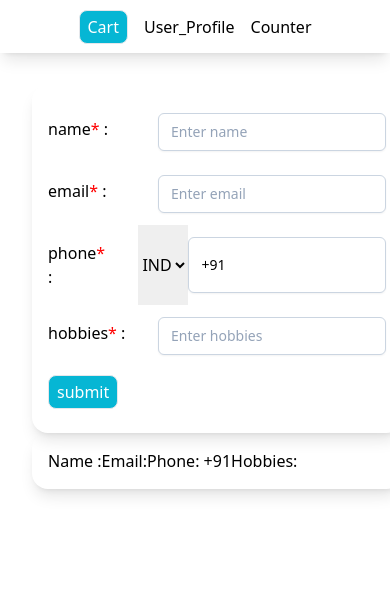
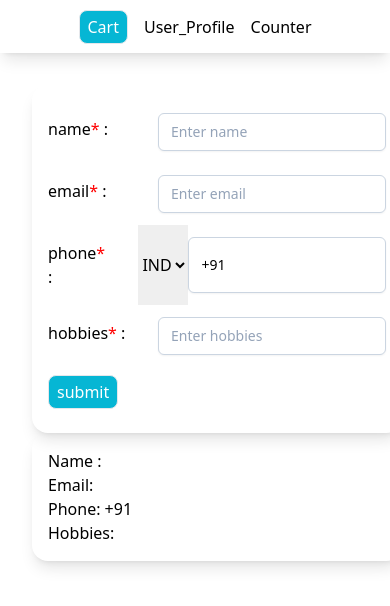
Before and after one commit to satishIllumina/ReactAssignment, a React (Vite) app: page /userprofile in a window 390 px wide. Shown: the top 606 px of the page. Built offline with nearby package versions, Linux system fonts and the light colour scheme.

Commit message:
more responsives added

```diff
--- a/src/App.css
+++ b/src/App.css
@@ -2,16 +2,16 @@
   box-sizing: border-box;
 }
 
-.main{
+/* .main{
   display: flex;
   margin: 1rem;
   flex-wrap: wrap;
   box-sizing: border-box;
   justify-content: center;
-}
+} */
 .product{
   height: 300px;
-  width: 200px;
+  width: 180px;
   margin: 1rem;
   /* box-shadow: 1px 1px 1rem rgb(0, 0, 0); */
   border-radius: 1rem;
@@ -76,7 +76,7 @@ nav{
   flex-direction: column;
   justify-content: center;
   align-self: center;
-  box-shadow: 0px 0px 1rem rgb(0, 0, 0);
+  /* box-shadow: 0px 0px 1rem rgb(0, 0, 0); */
   border-radius: 5px;
   padding: 1rem;
   box-sizing: border-box;
@@ -88,7 +88,7 @@ nav{
   justify-content: space-between;
   align-items: center;
   /* border: 1px solid rgb(22, 232, 243); */
-  box-shadow: 1px 1px 7px rgb(0, 0, 0);
+  /* box-shadow: 1px 1px 7px rgb(0, 0, 0); */
   padding: 0.6rem;
   margin: 0.6rem;
   border-radius: 0.4rem;
@@ -135,9 +135,12 @@ form{
 .secondDiv{
   width: 370px;
   border-radius: 1rem;
-  box-shadow: 1px 1px 1rem aqua;
+  /* box-shadow: 1px 1px 1rem aqua; */
   padding: 1rem;
   box-sizing: border-box;
+  display: flex;
+  gap: 2;
+  align-items: center;
 }
 .counterinner{
   display: flex;
--- a/src/Cart/Cart.jsx
+++ b/src/Cart/Cart.jsx
@@ -40,14 +40,14 @@ const Cart = ({
   return (
     <>
       <div className="cartProduct shadow-lg black">
-        <div className="cartItems">
+        <div className="cartItems w-8 md:w-20 mr-12">
           <img className="cartImage" src={product?.images[0]} alt="" />
-          <p>{product.title}</p>
+          <p className="text-xs md:text-base">{product.title}</p>
         </div>
-        <div>
+        <div className="">
           <button
             onClick={() => product?.quantity >= 2 && productQuantityDecrement()}
-            className="p-2 py-1  border-r-2 bg-gray-200 rounded-l-lg"
+            className="p-1 py-0 md:p-2 md:py-1 border-r-2 bg-gray-200 rounded-l-lg"
           >
             {product?.quantity <= 1 ? (
               <button onClick={productDelete}>
@@ -57,9 +57,11 @@ const Cart = ({
               "-"
             )}
           </button>
-          <span className="p-2 py-1 border w-4">{product?.quantity}</span>
+          <span className="p-1 py-0 md:p-2 md:py-1 border w-4">
+            {product?.quantity}
+          </span>
           <button
-            className=" p-2 py-1 border-l-2 bg-gray-200 rounded-r-lg"
+            className=" p-1 py-0 md:p-2 md:py-1 border-l-2 bg-gray-200 rounded-r-lg"
             onClick={() => productQuantityIncrement()}
           >
             +
--- a/src/Cart/CartMain.jsx
+++ b/src/Cart/CartMain.jsx
@@ -72,7 +72,7 @@ function CartMain() {
       ) : (
         <div>
           <h1 className="text-2xl text-center font-bold ">Products</h1>
-          <div className=" main">
+          <div className="grid grid-cols-2 md:grid-cols-4 justify-items-center">
             {products?.map((product) => (
               <div
                 className="shadow-lg black product hover:shadow-cyan-300"
--- a/src/UserProfile/UserProfile.jsx
+++ b/src/UserProfile/UserProfile.jsx
@@ -127,14 +127,12 @@ function UserProfile() {
           </div>
         </form>
         <div className="secondDiv shadow-lg">
-          {
-            <div className="flex space-y-0">
-              <p>Name : {finalData.name}</p>
-              <p>Email: {finalData.email}</p>
-              <p>Phone: {finalData.phone}</p>
-              <p>Hobbies: {finalData.hobbies}</p>
-            </div>
-          }
+          <div className="flex-row justify-content-between">
+            <p>Name : {finalData.name}</p>
+            <p>Email: {finalData.email}</p>
+            <p>Phone: {finalData.phone}</p>
+            <p>Hobbies: {finalData.hobbies}</p>
+          </div>
         </div>
       </div>
     </div>
```
